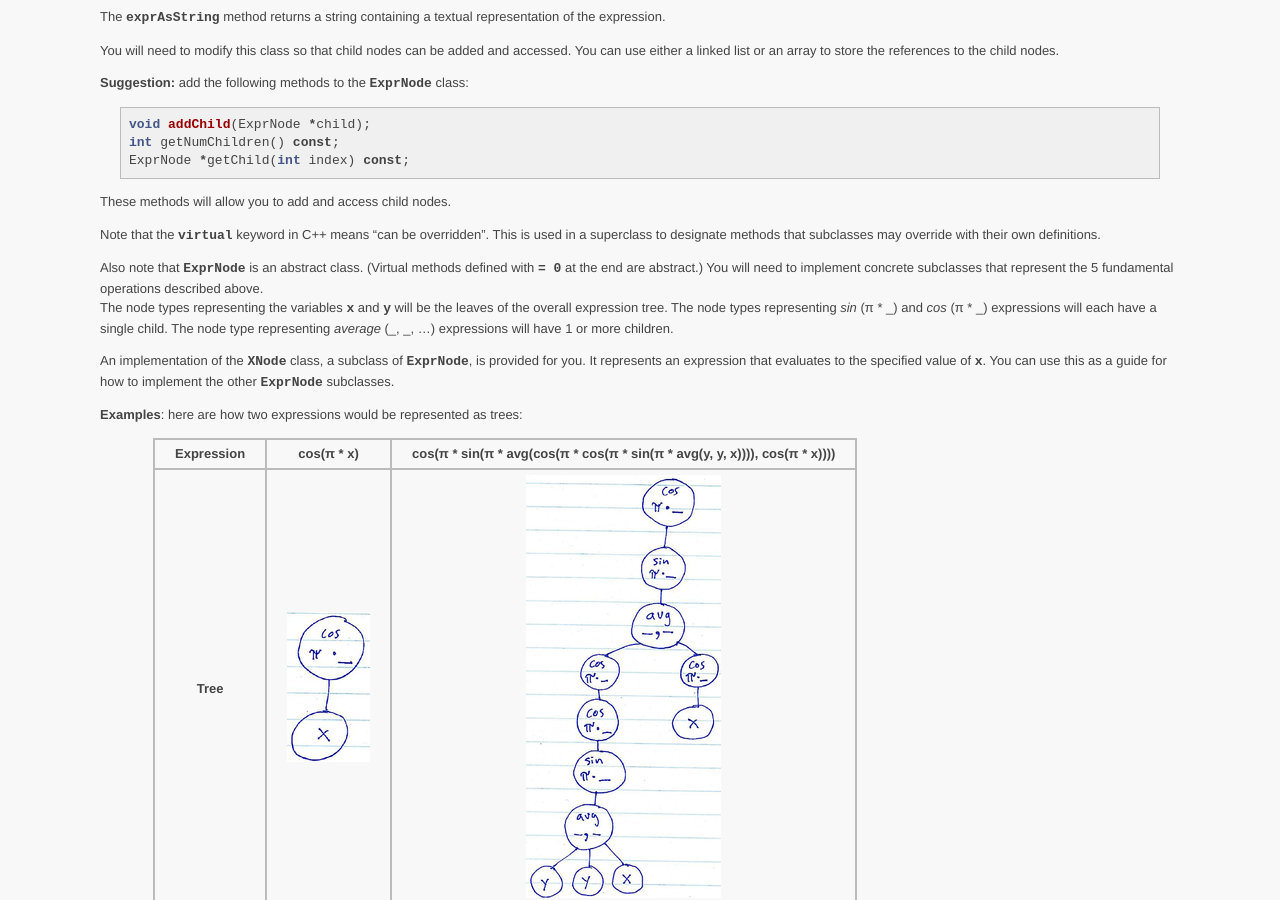
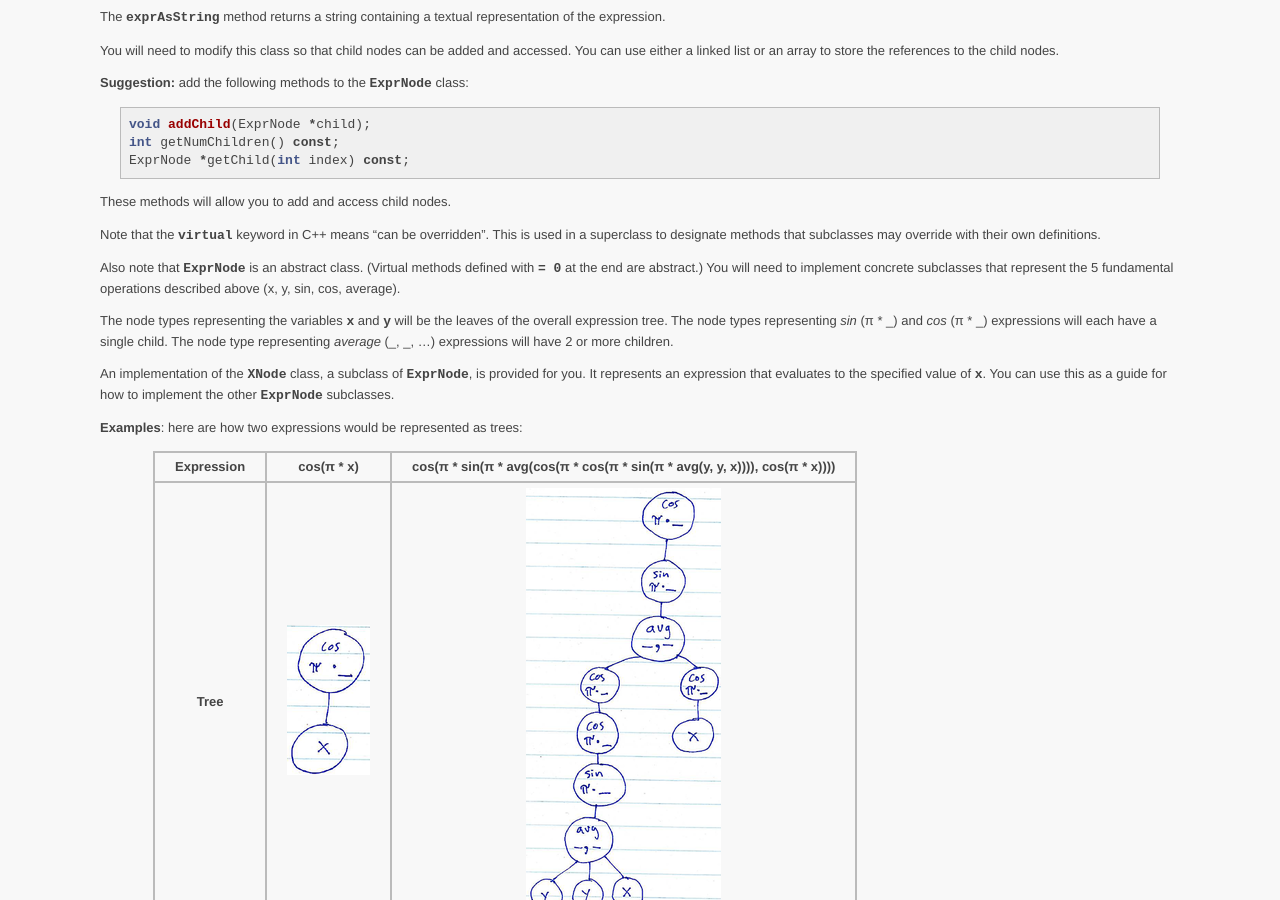
Before and after one commit to ycpcs/cs350-fall2016, a Jekyll site: the page built from assign/assign04.md, in a window 1280 px wide and 900 px high, scrolled down 2786 px. Built offline with Jekyll 4.4.1, drawn with Linux system fonts in a browser that asks for light colours.

Commit message:
updated lab06

````diff
--- a/assign/assign04.md
+++ b/assign/assign04.md
@@ -153,10 +153,12 @@ Note that the **```virtual```** keyword in C++ means "can be overridden". This i
 methods that subclasses may override with their own definitions.
 
 Also note that **```ExprNode```** is an abstract class.  (Virtual methods defined with **```= 0```** at the end are
-abstract.)  You will need to implement concrete subclasses that represent the 5 fundamental operations described above.
+abstract.)  You will need to implement concrete subclasses that represent the 5 fundamental operations described above
+(x, y, sin, cos, average).
+
 The node types representing the variables **```x```** and **```y```** will be the leaves of the overall expression tree.
 The node types representing *sin* (π \* \_) and *cos* (π \* \_) expressions will each have a single child.  The node
-type representing *average* (\_, \_, ...) expressions will have 1 or more children.
+type representing *average* (\_, \_, ...) expressions will have 2 or more children.
 
 An implementation of the **```XNode```** class, a subclass of **```ExprNode```**, is provided for you.  It represents an
 expression that evaluates to the specified value of **```x```**.  You can use this as a guide for how to implement the
````
